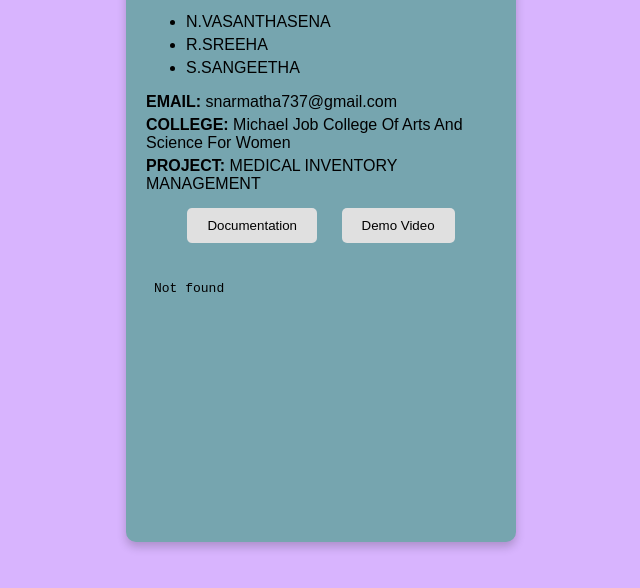
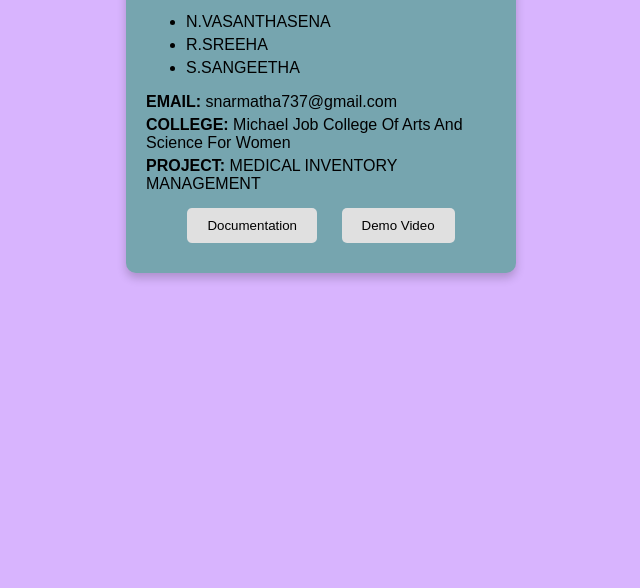
Before and after one commit to Narmatha-S2005/Medical-inventory-management-NM, a plain HTML site: page index.html in a window 1280 px wide. Shown: the part 182-770 px from the top of the page, without its empty margins (319-959 px from the left). Drawn offline with Linux system fonts and the light colour scheme.

Commit message:
Update index.html

```diff
--- a/index.html
+++ b/index.html
@@ -63,10 +63,8 @@
     <!-- Buttons -->
     <a href="" target="_blank"><button>Documentation</button></a>
     <a href="NMDEMOVIDEO.mp4" target="_blank"><button>Demo Video</button></a>
-
-    <!-- PDF Embed -->
-    <iframe src="NMPROJECT.pdf">open</iframe>
   </div>
 </body>
 
+
 </html>
```
